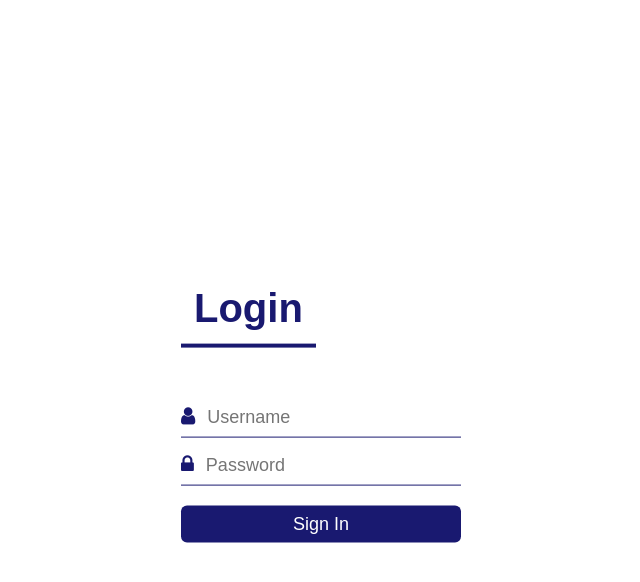
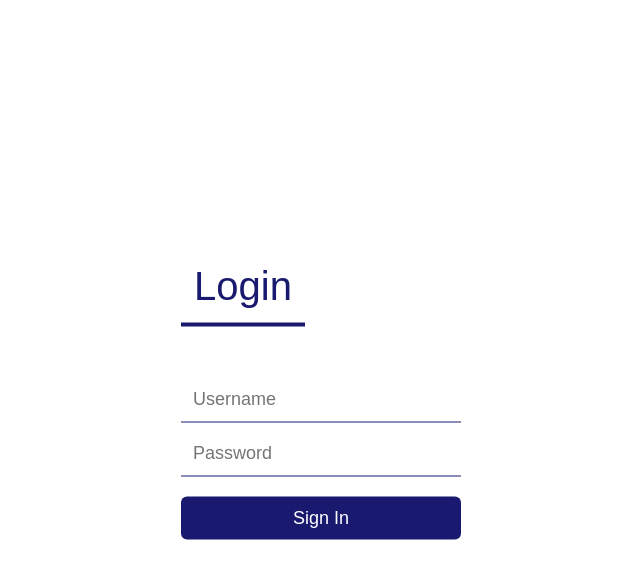
Before and after one commit to gulshank143/live, a PHP site: page /login.php in a window 1280 px wide. Shown: the top 582 px of the page, without its empty margins (319-959 px from the left). Run offline with PHP 8.4, Linux system fonts and the light colour scheme; some libraries are stand-ins or nearby versions.

Commit message:
minor improvements

```diff
--- a/login.php
+++ b/login.php
@@ -3,8 +3,8 @@
 
 <head>
     <meta charset="UTF-8">
-    <link rel="stylesheet" href=
-"https://stackpath.bootstrapcdn.com/font-awesome/4.7.0/css/font-awesome.min.css">
+
+<link rel="stylesheet" href="css/bootstrap.min.css">
     <meta name="viewport" content="width=device-width, initial-scale=1.0">
     <meta http-equiv="X-UA-Compatible" content="ie=edge">
     <link rel="stylesheet" href="login.css">
```
